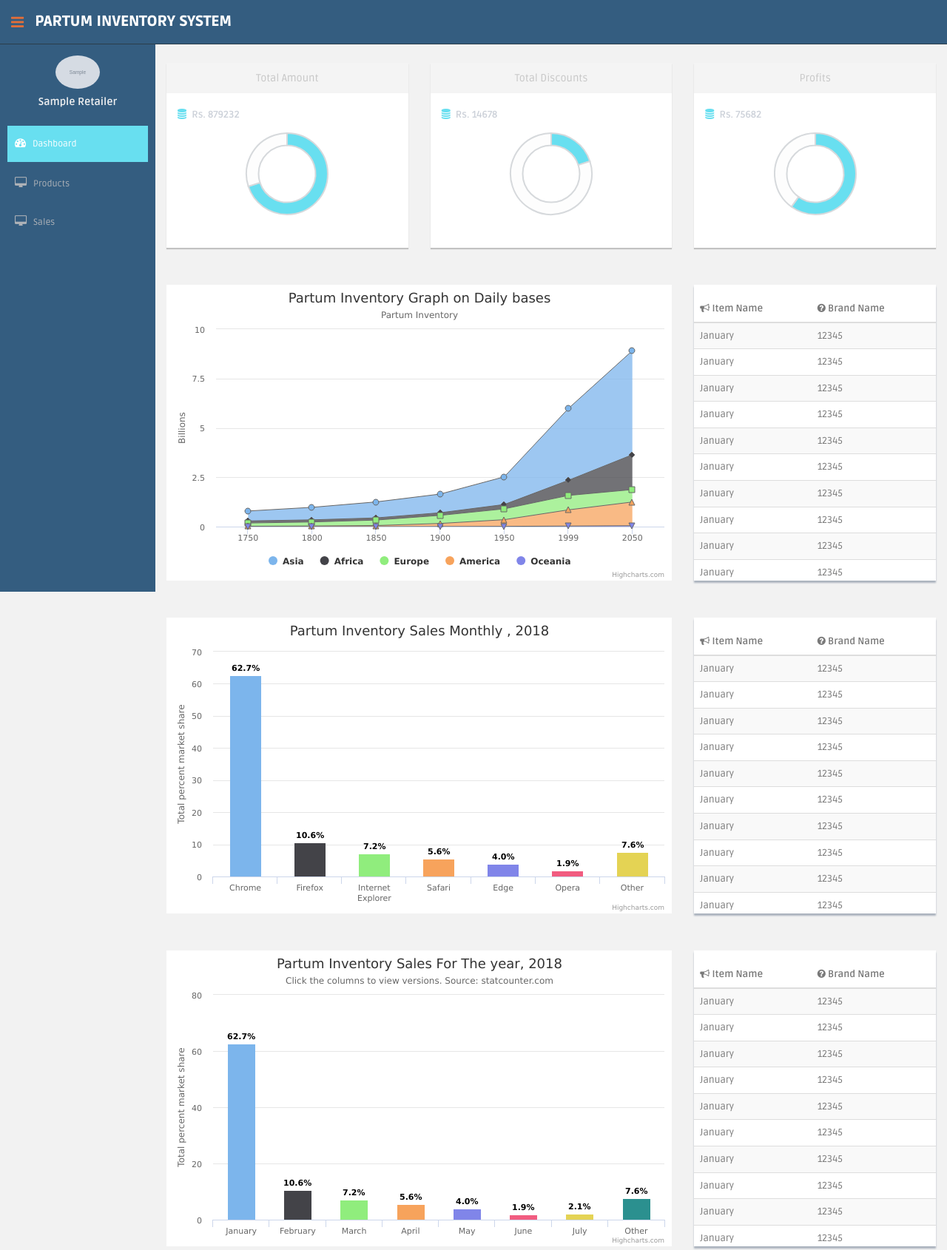
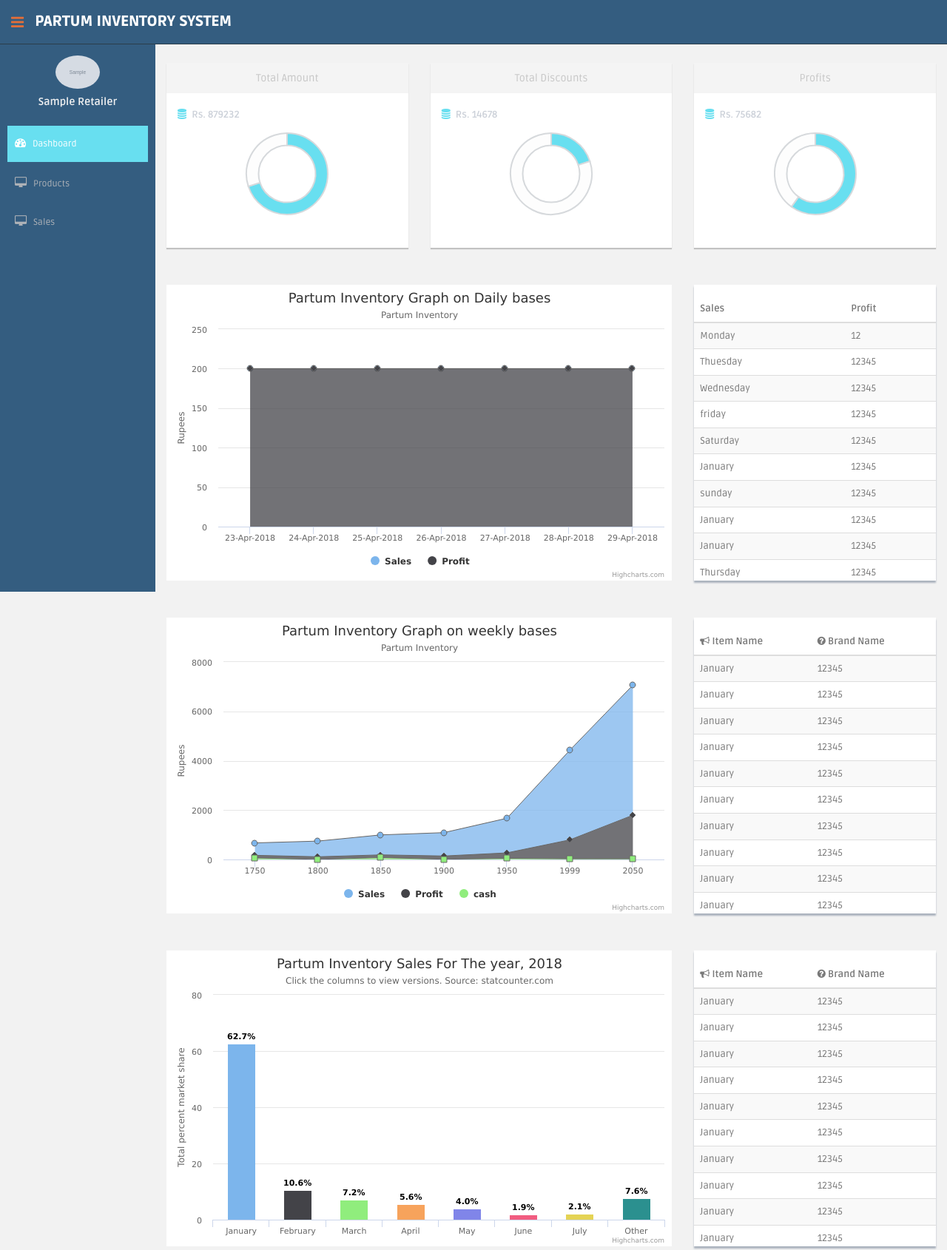
Before and after one commit to janzaheer/partum_inventory, a Django app: page / in a window 1280 px wide. Shown: the top 1690 px of the page at 74% size. Run offline with Django 3.2, Linux system fonts and the light colour scheme; a user stored in the database is signed in; tables that the repository leaves empty hold one stand-in row (values such as "Sample post"); grey boxes marked "Sample" are stand-in pictures; some libraries are stand-ins or nearby versions.

Commit message:
daily sales graph

```diff
--- a/app_static/js/index.js
+++ b/app_static/js/index.js
@@ -1,16 +1,85 @@
+$.get('/api/sales/daily/', function(result, status){
 
-Highcharts.chart('graph01', {
+    var sales = [];
+    var profit = [];
+    var sales_date = [];
+
+    $.each(result.sales_data, function(index, value){
+
+
+        sales.push(value.sales);
+        profit.push(value.profit);
+        sales_date.push(value.date);
+
+    });
+    Highcharts.chart('graph01', {
+        chart: {
+            type: 'area'
+        },
+        title: {
+            text: 'Partum Inventory Graph on Daily bases'
+        },
+        subtitle: {
+            text: 'Partum Inventory'
+        },
+        xAxis: {
+            categories: sales_date.reverse(),
+            tickmarkPlacement: 'on',
+            title: {
+                enabled: false
+            }
+        },
+        yAxis: {
+            title: {
+                text: 'Rupees'
+            },
+            labels: {
+                formatter: function () {
+                    return this.value;
+                }
+            }
+        },
+        tooltip: {
+            split: true,
+            valueSuffix: ' rupees'
+        },
+        plotOptions: {
+            area: {
+                stacking: 'normal',
+                lineColor: '#666666',
+                lineWidth: 1,
+                marker: {
+                    lineWidth: 1,
+                    lineColor: '#666666'
+                }
+            }
+        },
+
+        series: [{
+            name: 'Sales',
+            data: sales.reverse()
+        }, {
+            name: 'Profit',
+            data: profit.reverse()
+        }]
+    });
+
+});
+
+
+
+Highcharts.chart('graph2', {
     chart: {
         type: 'area'
     },
     title: {
-        text: 'Partum Inventory Graph on Daily bases'
+        text: 'Partum Inventory Graph on weekly bases'
     },
     subtitle: {
         text: 'Partum Inventory'
     },
     xAxis: {
-        categories: ['1750', '1800', '1850', '1900', '1950', '1999', '2050', '8000'],
+        categories: ['1750', '1800', '1850', '1900', '1950', '1999', '2050'],
         tickmarkPlacement: 'on',
         title: {
             enabled: false
@@ -18,17 +87,17 @@ Highcharts.chart('graph01', {
     },
     yAxis: {
         title: {
-            text: 'Billions'
+            text: 'Rupees'
         },
         labels: {
             formatter: function () {
-                return this.value / 1000;
+                return this.value ;
             }
         }
     },
     tooltip: {
         split: true,
-        valueSuffix: ' millions'
+        valueSuffix: ' Rupees'
     },
     plotOptions: {
         area: {
@@ -42,334 +111,23 @@ Highcharts.chart('graph01', {
         }
     },
     series: [{
-        name: 'Asia',
+        name: 'Sales',
         data: [502, 635, 809, 947, 1402, 3634, 5268]
     }, {
-        name: 'Africa',
+        name: 'Profit',
         data: [106, 107, 111, 133, 221, 767, 1766]
     }, {
-        name: 'Europe',
-        data: [163, 203, 276, 408, 547, 729, 628]
-    }, {
-        name: 'America',
-        data: [18, 31, 54, 156, 339, 818, 1201]
-    }, {
-        name: 'Oceania',
-        data: [2, 2, 2, 6, 13, 30, 46]
+        name: 'cash',
+        data: [63, 03, 76, 08, 47, 29, 28]
     }]
 });
-//
-//graph 2 js file is here
 
 
 
-// Create the chart
-Highcharts.chart('graph2', {
-    chart: {
-        type: 'column'
-    },
-    title: {
-        text: 'Partum Inventory Sales Monthly , 2018'
-    },
-    subtitle: {
-//        text: 'Click the columns to view versions. Source: <a href="http://statcounter.com" target="_blank">statcounter.com</a>'
-    },
-    xAxis: {
-        type: 'category'
-    },
-    yAxis: {
-        title: {
-            text: 'Total percent market share'
-        }
 
-    },
-    legend: {
-        enabled: false
-    },
-    plotOptions: {
-        series: {
-            borderWidth: 0,
-            dataLabels: {
-                enabled: true,
-                format: '{point.y:.1f}%'
-            }
-        }
-    },
-
-    tooltip: {
-        headerFormat: '<span style="font-size:11px">{series.name}</span><br>',
-        pointFormat: '<span style="color:{point.color}">{point.name}</span>: <b>{point.y:.2f}%</b> of total<br/>'
-    },
-
-    "series": [
-        {
-            "name": "Browsers",
-            "colorByPoint": true,
-            "data": [
-                {
-                    "name": "Chrome",
-                    "y": 62.74,
-                    "drilldown": "Chrome"
-                },
-                {
-                    "name": "Firefox",
-                    "y": 10.57,
-                    "drilldown": "Firefox"
-                },
-                {
-                    "name": "Internet Explorer",
-                    "y": 7.23,
-                    "drilldown": "Internet Explorer"
-                },
-                {
-                    "name": "Safari",
-                    "y": 5.58,
-                    "drilldown": "Safari"
-                },
-                {
-                    "name": "Edge",
-                    "y": 4.02,
-                    "drilldown": "Edge"
-                },
-                {
-                    "name": "Opera",
-                    "y": 1.92,
-                    "drilldown": "Opera"
-                },
-                {
-                    "name": "Other",
-                    "y": 7.62,
-                    "drilldown": null
-                }
-            ]
-        }
-    ],
-    "drilldown": {
-        "series": [
-            {
-                "name": "Chrome",
-                "id": "Chrome",
-                "data": [
-                    [
-                        "v65.0",
-                        0.1
-                    ],
-                    [
-                        "v64.0",
-                        1.3
-                    ],
-                    [
-                        "v63.0",
-                        53.02
-                    ],
-                    [
-                        "v62.0",
-                        1.4
-                    ],
-                    [
-                        "v61.0",
-                        0.88
-                    ],
-                    [
-                        "v60.0",
-                        0.56
-                    ],
-                    [
-                        "v59.0",
-                        0.45
-                    ],
-                    [
-                        "v58.0",
-                        0.49
-                    ],
-                    [
-                        "v57.0",
-                        0.32
-                    ],
-                    [
-                        "v56.0",
-                        0.29
-                    ],
-                    [
-                        "v55.0",
-                        0.79
-                    ],
-                    [
-                        "v54.0",
-                        0.18
-                    ],
-                    [
-                        "v51.0",
-                        0.13
-                    ],
-                    [
-                        "v49.0",
-                        2.16
-                    ],
-                    [
-                        "v48.0",
-                        0.13
-                    ],
-                    [
-                        "v47.0",
-                        0.11
-                    ],
-                    [
-                        "v43.0",
-                        0.17
-                    ],
-                    [
-                        "v29.0",
-                        0.26
-                    ]
-                ]
-            },
-            {
-                "name": "Firefox",
-                "id": "Firefox",
-                "data": [
-                    [
-                        "v58.0",
-                        1.02
-                    ],
-                    [
-                        "v57.0",
-                        7.36
-                    ],
-                    [
-                        "v56.0",
-                        0.35
-                    ],
-                    [
-                        "v55.0",
-                        0.11
-                    ],
-                    [
-                        "v54.0",
-                        0.1
-                    ],
-                    [
-                        "v52.0",
-                        0.95
-                    ],
-                    [
-                        "v51.0",
-                        0.15
-                    ],
-                    [
-                        "v50.0",
-                        0.1
-                    ],
-                    [
-                        "v48.0",
-                        0.31
-                    ],
-                    [
-                        "v47.0",
-                        0.12
-                    ]
-                ]
-            },
-            {
-                "name": "Internet Explorer",
-                "id": "Internet Explorer",
-                "data": [
-                    [
-                        "v11.0",
-                        6.2
-                    ],
-                    [
-                        "v10.0",
-                        0.29
-                    ],
-                    [
-                        "v9.0",
-                        0.27
-                    ],
-                    [
-                        "v8.0",
-                        0.47
-                    ]
-                ]
-            },
-            {
-                "name": "Safari",
-                "id": "Safari",
-                "data": [
-                    [
-                        "v11.0",
-                        3.39
-                    ],
-                    [
-                        "v10.1",
-                        0.96
-                    ],
-                    [
-                        "v10.0",
-                        0.36
-                    ],
-                    [
-                        "v9.1",
-                        0.54
-                    ],
-                    [
-                        "v9.0",
-                        0.13
-                    ],
-                    [
-                        "v5.1",
-                        0.2
-                    ]
-                ]
-            },
-            {
-                "name": "Edge",
-                "id": "Edge",
-                "data": [
-                    [
-                        "v16",
-                        2.6
-                    ],
-                    [
-                        "v15",
-                        0.92
-                    ],
-                    [
-                        "v14",
-                        0.4
-                    ],
-                    [
-                        "v13",
-                        0.1
-                    ]
-                ]
-            },
-            {
-                "name": "Opera",
-                "id": "Opera",
-                "data": [
-                    [
-                        "v50.0",
-                        0.96
-                    ],
-                    [
-                        "v49.0",
-                        0.82
-                    ],
-                    [
-                        "v12.1",
-                        0.14
-                    ]
-                ]
-            }
-        ]
-    }
-});
-
-//graph 3 js code is here
+//graph 3 js file is here
 
  // Create the chart
-
 
 Highcharts.chart('graph3', {
     chart: {
--- a/pis_com/api_views.py
+++ b/pis_com/api_views.py
@@ -16,7 +16,7 @@ class DailySalesAPI(View):
             total_sales=Sum('grand_total')
         )
         data = {
-            'sales': sales.get('total_sales') or 0,
+            'sales': int(sales.get('total_sales')) if sales.get('total_sales') else 0,
             'profit': 200,
             'date': date.strftime('%d-%b-%Y')
         }
--- a/templates/index.html
+++ b/templates/index.html
@@ -102,33 +102,36 @@
                     <table class="table table-striped table-advance table-hover item-table">
                         <thead>
                             <tr>
-                                <th><i class="fa fa-bullhorn"></i> Item Name</th>
-                                <th><i class="fa fa-question-circle"></i> Brand Name</th>
+                                <th><i class=""></i> Sales</th>
+                                <th><i class=""></i>Profit</th>
                             </tr>
                         </thead>
                         <tbody class="patient-table-body">
                             <tr>
-                                <td>January</td>
+                                <td>Monday</td>
+                                <td>12</td>
+                            </tr>
+                            <tr>
+                                <td>Thuesday</td>
                                 <td>12345</td>
                             </tr>
                             <tr>
-                                <td>January</td>
+                                <td>Wednesday</td>
                                 <td>12345</td>
                             </tr>
                             <tr>
-                                <td>January</td>
+                                <td>friday</td>
                                 <td>12345</td>
                             </tr>
                             <tr>
-                                <td>January</td>
-                                <td>12345</td>
-                            </tr>
-                            <tr>
-                                <td>January</td>
+                                <td>Saturday</td>
                                 <td>12345</td>
                             </tr>
                         <tr>
                                 <td>January</td>
+                                <td>12345</td>
+                            </tr><tr>
+                                <td>sunday</td>
                                 <td>12345</td>
                             </tr><tr>
                                 <td>January</td>
@@ -137,29 +140,10 @@
                                 <td>January</td>
                                 <td>12345</td>
                             </tr><tr>
-                                <td>January</td>
+                                <td>Thursday</td>
                                 <td>12345</td>
-                            </tr><tr>
-                                <td>January</td>
-                                <td>12345</td>
-                            </tr><tr>
-                                <td>January</td>
-                                <td>12345</td>
-                            </tr><tr>
-                                <td>January</td>
-                                <td>12345</td>
-                            </tr><tr>
-                                <td>January</td>
-                                <td>12345</td>
-                            </tr><tr>
-                                <td>January</td>
-                                <td>12345</td>
-                            </tr><tr>
-                                <td>January</td>
-                                <td>12345</td>
-                            </tr><tr>
-                                <td>January</td>
-                                <td>12345</td>
+
+
                             </tr>
                         </tbody>
                     </table>
```
